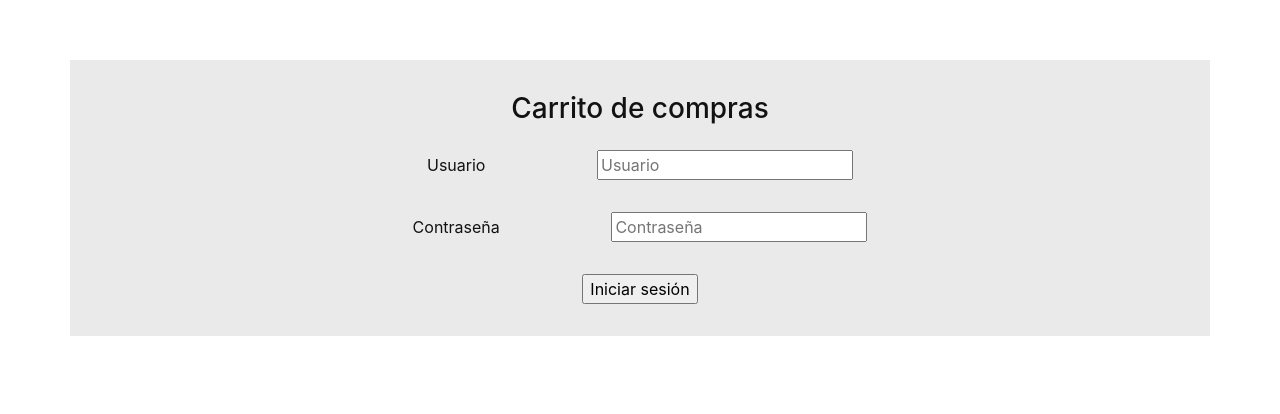
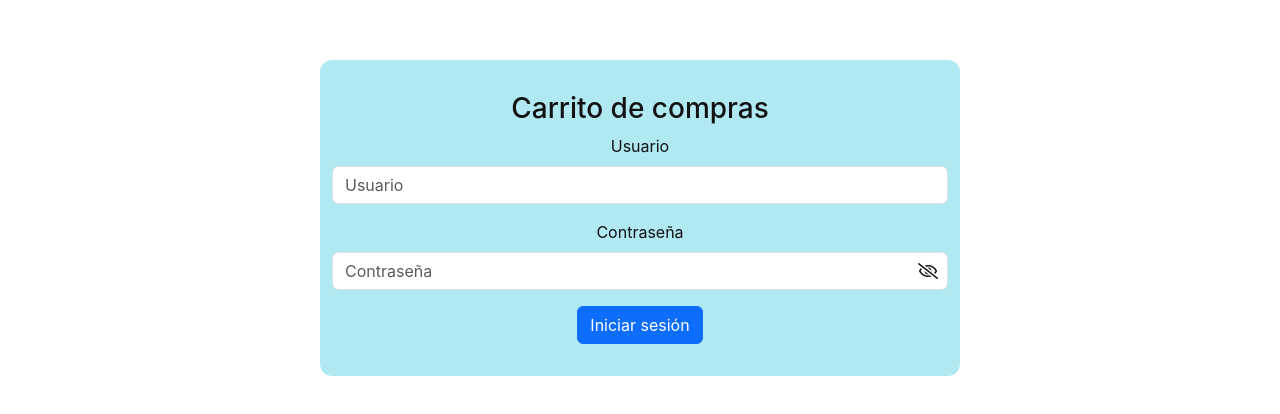
Before and after one commit to greyes-developer/sifei-shopping-cart-front, a React (Create React App) app: page /login in a window 1280 px wide. Shown: the part 132-546 px from the top of the page. Built offline with nearby package versions, Linux system fonts and the light colour scheme.

Commit message:
Refactor login screen design

```diff
--- a/public/index.html
+++ b/public/index.html
@@ -26,6 +26,12 @@
       integrity="sha384-geWF76RCwLtnZ8qwWowPQNguL3RmwHVBC9FhGdlKrxdiJJigb/j/68SIy3Te4Bkz"
       crossorigin="anonymous"
     ></script>
+    <link
+      rel="stylesheet"
+      href="https://cdnjs.cloudflare.com/ajax/libs/font-awesome/5.15.2/css/all.min.css"
+      integrity="sha512-HK5fgLBL+xu6dm/Ii3z4xhlSUyZgTT9tuc/hSrtw6uzJOvgRr2a9jyxxT1ely+B+xFAmJKVSTbpM/CuL7qxO8w=="
+      crossorigin="anonymous"
+    />
     <!--
       Notice the use of %PUBLIC_URL% in the tags above.
       It will be replaced with the URL of the `public` folder during the build.
--- a/src/components/auth/LoginScreen.js
+++ b/src/components/auth/LoginScreen.js
@@ -1,4 +1,4 @@
-import React from "react";
+import React, { useState } from "react";
 import { useDispatch } from "react-redux";
 import { startLogin } from "../../actions/auth";
 import { useForm } from "../../hooks/useForm";
@@ -10,6 +10,8 @@ export const LoginScreen = () => {
     user: "",
     password: "",
   });
+
+  const [isPasswordVisible, setIsPasswordVisible] = useState(false);
 
   const dispatch = useDispatch();
 
@@ -23,30 +25,45 @@ export const LoginScreen = () => {
 
   return (
     <div className="container text-center login-container">
-      <h3 className="shopping-title">Carrito de compras</h3>
+      <h3 className="h3">Carrito de compras</h3>
 
       <form onSubmit={handleLogin}>
-        <div className="key-fields-container">
-          <p className="key-field-form">Usuario</p>
+        <div className="mb-3">
+          <label className="form-label">Usuario</label>
           <input
             type="text"
+            className="form-control"
             name="user"
             placeholder="Usuario"
             value={user}
             onChange={handleInputChange}
+            aria-describedby="userHelp"
           />
         </div>
-        <div className="key-fields-container">
-          <p className="key-field-form">Contraseña</p>
+        <div className="mb-3">
+          <label className="form-label">Contraseña</label>
+          <div className="password-container">
             <input
-            type="text"
+              type={isPasswordVisible ? "text" : "password"}
               name="password"
               placeholder="Contraseña"
               value={password}
               onChange={handleInputChange}
+              className="form-control"
             />
+            <i
+              className={
+                !isPasswordVisible
+                  ? "far fa-eye-slash password-icon eye-icon"
+                  : "far fa-eye password-icon eye-icon"
+              }
+              onClick={() => setIsPasswordVisible(!isPasswordVisible)}
+            ></i>
           </div>
-        <input type="submit" className="btnSubmit" value="Iniciar sesión" />
+        </div>
+        <button type="submit" className="btn btn-primary">
+          Iniciar sesión
+        </button>
       </form>
     </div>
   );
--- a/src/components/auth/login.css
+++ b/src/components/auth/login.css
@@ -1,19 +1,17 @@
 .login-container {
-    margin-top: 15%;
-    background-color: #eaeaea;
-    padding-top: 32px;
-    padding-bottom: 32px;
+  margin-top: 15%;
+  background-color: #b1e9f3;
+  padding-top: 32px;
+  padding-bottom: 32px;
+  max-width: 50%;
+  border-radius: 12px;
 }
 
-.shopping-title {
-    margin-bottom: 24px;
+.password-container {
+  display: flex;
+  align-items: center;
 }
 
-.key-fields-container {
-    margin-bottom: 32px;
+.eye-icon {
+  margin-left: -30px;
 }
-
-.key-field-form {
-    display: inline;
-    margin-right: 10%;
-}
```
Lines whose indentation alone changed are shown as unchanged.
